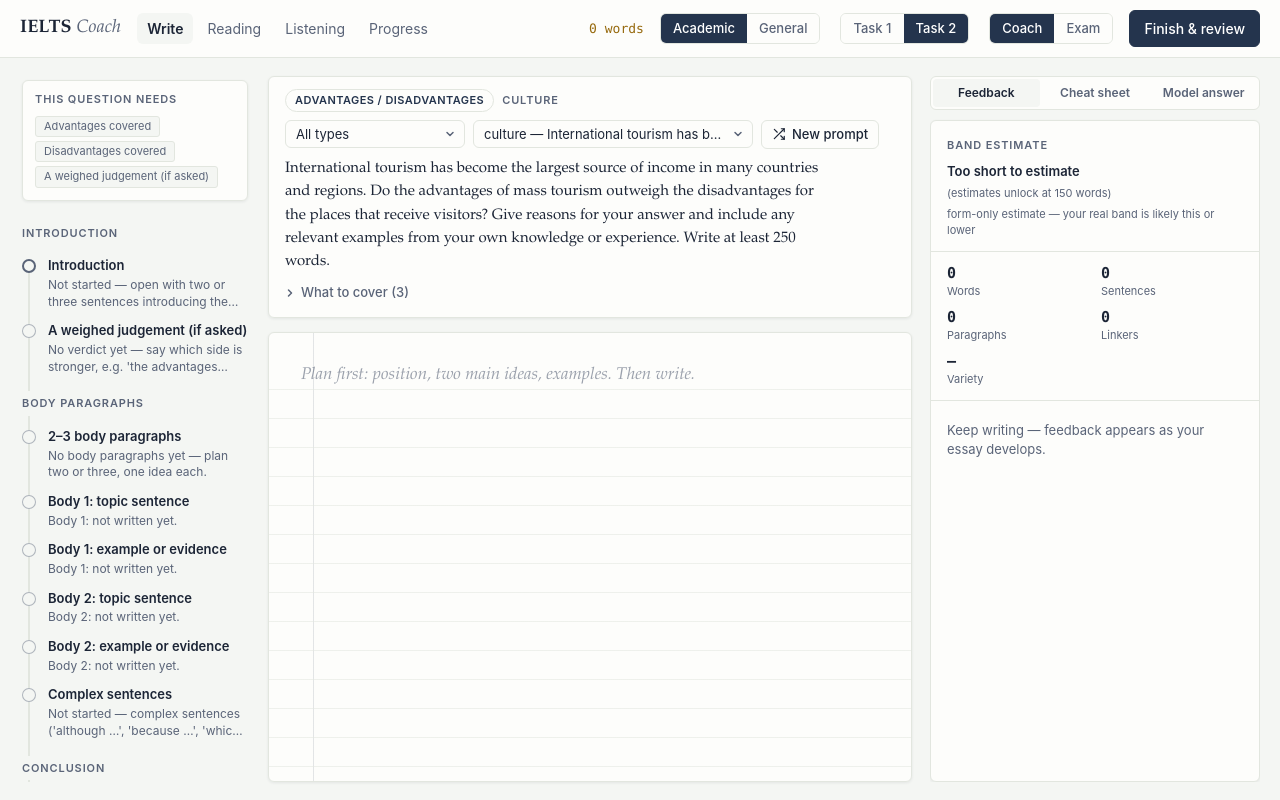
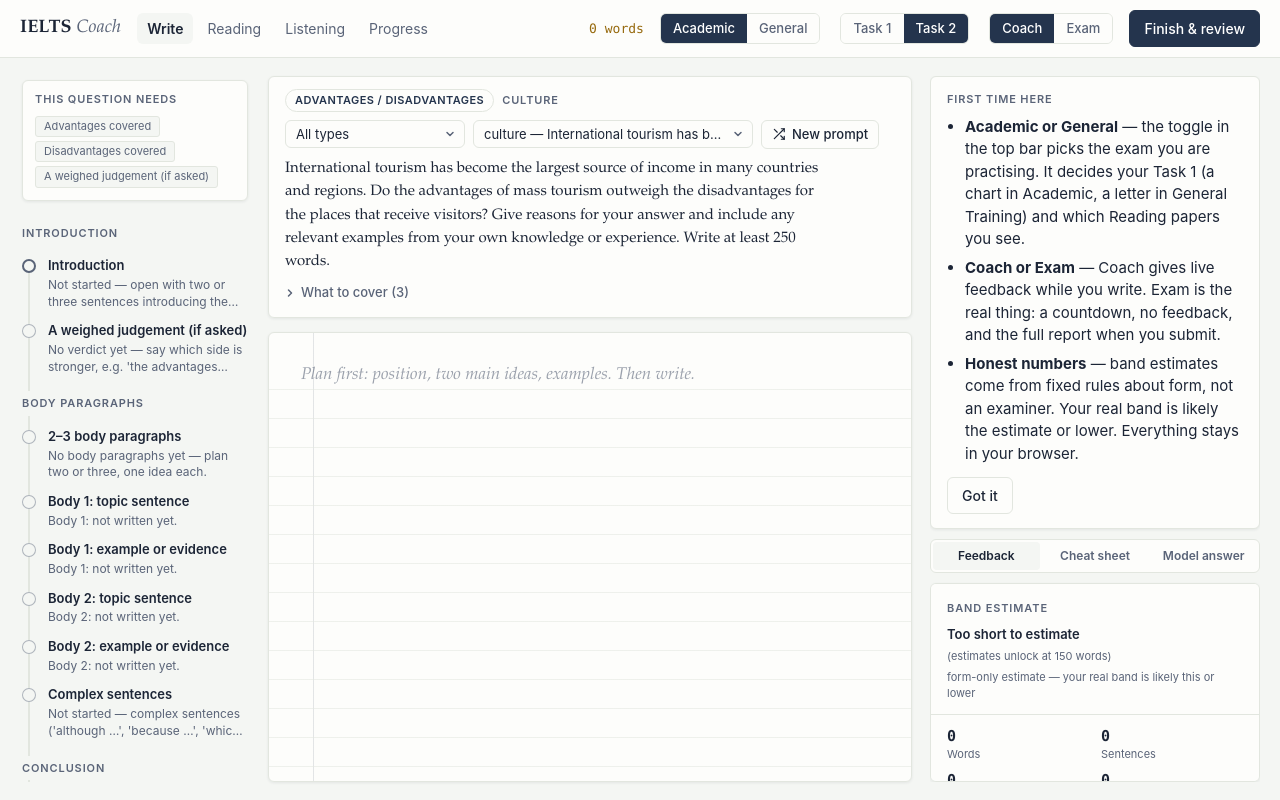
Before and after one commit to Anas-als3/Ielts-Coach, a React (Vite) app: page / in a window 1280 px wide. Built offline with nearby package versions, Linux system fonts and the light colour scheme.

Commit message:
Add a dismissible first-run intro card in the coach panel column

```diff
--- a/src/App.css
+++ b/src/App.css
@@ -157,6 +157,19 @@
 .panel-zone > :last-child {
   flex: 1;
   min-height: 0;
+}
+
+/* First-run intro (plan 026). Sits above the coach tabs; `.panel-zone >
+   :last-child` keeps its flex:1 because this card is never the last child. */
+.intro-card {
+  padding: 14px 16px;
+}
+
+.intro-card .intro-points {
+  margin: 8px 0 12px;
+  padding-left: 18px;
+  display: grid;
+  gap: 6px;
 }
 
 /* The tab panel the coach tabs name. It is a wrapper, never a surface: the
--- a/src/App.tsx
+++ b/src/App.tsx
@@ -28,6 +28,7 @@ import { clearDraft, isExamDraftExpired, loadDraft, saveDraft } from './profile/
 import type { WritingDraft } from './profile/draft'
 import { computeProfile, computeTrends } from './profile/profile'
 import { isBefore } from './profile/chronology'
+import { loadPrefs, updatePrefs } from './profile/prefs'
 import { PROMPTS, promptsForModule, randomPrompt, suitsModule } from './prompts/bank'
 import { TASK1_PROMPTS, randomTask1Prompt } from './prompts/task1Bank'
 import { LETTER_PROMPTS, randomLetterPrompt } from './prompts/letterBank'
@@ -173,6 +174,11 @@ export default function App({
   // The exact text last written to the draft key — what beforeunload compares
   // against to know whether closing the tab would lose anything.
   const draftTextRef = useRef('')
+  // One read on mount, like `sessions` above: prefs are only ever written
+  // through dismissIntro, so no effect or subscription is needed.
+  const [introDismissed, setIntroDismissed] = useState<boolean>(
+    () => loadPrefs().introDismissedAtISO != null,
+  )
 
   const taskConstants = TASK_CONSTANTS[task]
   // Task 2 is marked identically in both exams, so the only module-dependent
@@ -782,6 +788,11 @@ export default function App({
     setFocusIssueId(null)
   }
 
+  function dismissIntro() {
+    setIntroDismissed(true)
+    updatePrefs({ introDismissedAtISO: new Date().toISOString() })
+  }
+
   function handleImport(json: string) {
     importData(json)
     setSessions(loadSessions())
@@ -1228,6 +1239,38 @@ export default function App({
 
           {mode === 'coach' && (
             <aside className="panel-zone">
+              {/* First-run intro. It lives in the panel column ON PURPOSE:
+                  the column is its own grid track, so dismissing the card
+                  reflows only this column — the editor never moves under the
+                  learner's cursor. Rendering inside the coach aside also makes
+                  "never in exam mode, never off the write view" structural
+                  rather than a condition someone can break. */}
+              {!introDismissed && (
+                <section className="intro-card card" aria-label="How IELTS Coach works">
+                  <p className="eyebrow">First time here</p>
+                  <ul className="intro-points">
+                    <li>
+                      <strong>Academic or General</strong> — the toggle in the top bar
+                      picks the exam you are practising. It decides your Task 1 (a chart
+                      in Academic, a letter in General Training) and which Reading papers
+                      you see.
+                    </li>
+                    <li>
+                      <strong>Coach or Exam</strong> — Coach gives live feedback while
+                      you write. Exam is the real thing: a countdown, no feedback, and
+                      the full report when you submit.
+                    </li>
+                    <li>
+                      <strong>Honest numbers</strong> — band estimates come from fixed
+                      rules about form, not an examiner. Your real band is likely the
+                      estimate or lower. Everything stays in your browser.
+                    </li>
+                  </ul>
+                  <button className="btn" onClick={dismissIntro}>
+                    Got it
+                  </button>
+                </section>
+              )}
               {/* The cheat sheet is Task 2 content. Rather than show a tab that
                   teaches the wrong task, Task 1 gets the feedback panel alone
                   until a Task 1 sheet is written. */}
```
Also changed, not shown: 1 other file (tests, documents, lock files or other folders).
